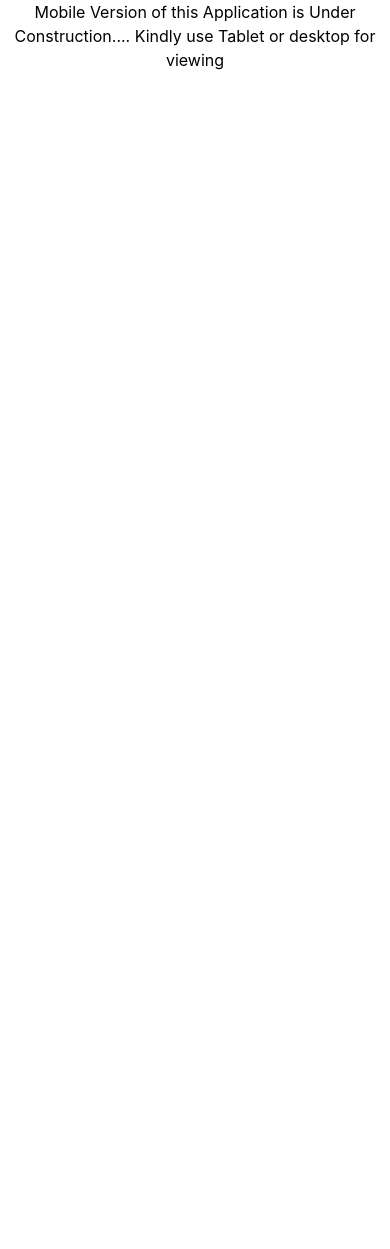
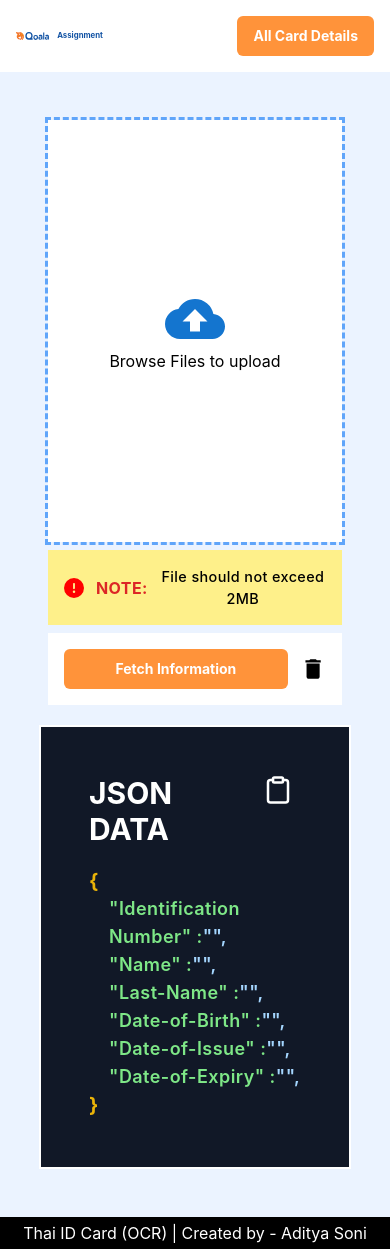
Before and after one commit to AdityaSoni007/OCR-Application-Adi, a React (Create React App) app in the folder frontend/: page / in a window 390 px wide. Before the commit the page ends 844 px from the top, so only its background shows below. Built offline with nearby package versions, Linux system fonts and the light colour scheme.

Commit message:
Added copied to clipboard option, improved the update modal, done with the responsiveness of the site, frontend completed

```diff
--- a/frontend/package.json
+++ b/frontend/package.json
@@ -8,6 +8,7 @@
     "@testing-library/user-event": "^13.5.0",
     "axios": "^1.6.2",
     "react": "^18.2.0",
+    "react-copy-to-clipboard": "^5.1.0",
     "react-data-table-component": "^7.5.4",
     "react-dom": "^18.2.0",
     "react-hot-toast": "^2.4.1",
--- a/frontend/src/App.css
+++ b/frontend/src/App.css
@@ -78,7 +78,7 @@
   100%{transform: rotate(1turn)}
 }
 
-@media(max-width:780px){
+@media(max-width:768px){
 
   .mainContent{
       flex-direction:column;
--- a/frontend/src/App.js
+++ b/frontend/src/App.js
@@ -8,30 +8,16 @@ import { useState, useEffect } from 'react';
 
 function App() {
 
-  const [isMobile, setIsMobile] = useState(window.innerWidth < 768);
-
-  useEffect(() => {
-    const handleResize = () => {
-      setIsMobile(window.innerWidth < 700);
-    };
-    window.addEventListener('resize', handleResize);
-    return () => {
-      window.removeEventListener('resize', handleResize);
-    };
-  }, []);
-
 
   return (
     <>
-      {isMobile ? (
-        <p className='text-center' >Mobile Version of this Application is Under Construction.... Kindly use Tablet or desktop for viewing</p>
-      ) : (<div>
+
         <Navbar />
         <Routes>
           <Route path="/" element={<MainContent />}></Route>
           <Route path="/allCards" element={<AllCards />}></Route>
         </Routes>
-        <Footer /></div>)}
+
     </>
   );
 }
--- a/frontend/src/components/AllCards.js
+++ b/frontend/src/components/AllCards.js
@@ -3,6 +3,7 @@ import DataTable from "react-data-table-component";
 import { apiConnector } from '../services/apiconnector'
 import { toast } from 'react-hot-toast';
 import UpdateModal from './UpdateModal';
+import Footer from './Footer';
 
 
 
@@ -71,7 +72,8 @@ function AllCards() {
     const columns = [
         {
             name: "Identification Number",
-            selector: row => row.identification_number
+            selector: row => row.identification_number,
+
         },
         {
             name: "Name",
@@ -87,17 +89,19 @@ function AllCards() {
         },
         {
             name: "Date-of-Issue",
-            selector: row => row.date_of_issue
+            selector: row => row.date_of_issue,
+            sortable: true
         },
         {
             name: "Date-of-Expiry",
-            selector: row => row.date_of_expiry
+            selector: row => row.date_of_expiry,
+            sortable: true
         },
         {
             name: "Action",
-            cell: (row) => (<div className='flex gap-x-2'><button className="text-white text-sm font-bold bg-[#d73939] rounded-md flex items-center justify-center px-[0.5rem]  h-[2.5rem] hover:bg-[#ff6b57] hover:shadow-md" onClick={() => { handleDelete(row) }}>Delete</button> <button className="text-white text-sm font-bold bg-[#ff933a] rounded-md flex items-center justify-center px-[0.5rem] h-[2.5rem] hover:bg-[#ff6400] hover:shadow-md" onClick={() => {
+            cell: (row) => (<div className='flex gap-x-2'> <button className="text-white text-sm font-bold bg-[#3ab3ff] rounded-md flex items-center justify-center px-[0.5rem] h-[2.5rem] hover:bg-[#0033ff] hover:shadow-md w-[5vw]" onClick={() => {
                 setModal(true); openUpdate(row)
-            }}> Update</button></div>)
+            }}> Update</button><button className="text-white text-sm font-bold bg-[#d73939] rounded-md flex items-center justify-center px-[0.5rem] w-[5vw] h-[2.5rem] hover:bg-[#ff6b57] hover:shadow-md" onClick={() => { handleDelete(row) }}>Delete</button></div>)
         }
 
     ]
@@ -184,14 +188,15 @@ function AllCards() {
                 return row.date_of_birth.toLowerCase().includes(event.target.value.toLowerCase())
             })
         }
-        if(event.target.value.toLowerCase()==""){
+
+        if(event.target.value.toLowerCase()===""){
             setLoad(!load);
         }
         setCardDetails(newData)
     }
     return (
         <>
-            <div className='w-[95vw] h-[90vh] mx-auto mt-5 '>
+            <div className='w-[95vw] mx-auto h-[90vh] mt-5 '>
                 <div className="text-end flex items-center justify-end">
                     <div className='mr-2'>
                         <label htmlFor="filter"></label>
@@ -201,7 +206,7 @@ function AllCards() {
                             name="filter"
                             value={filter}
                             onChange={changeHandler}
-                            className="outline"
+                            className="outline p-1"
                         >
 
                             <option>identification_number</option>
@@ -215,7 +220,10 @@ function AllCards() {
                 <DataTable title="Thai ID Card details" fixedHeader columns={columns} data={cardDetails} pagination customStyles={tableHeaderStyle}></DataTable>
             </div>
 
-            {modal ? <UpdateModal handleUpdate={handleUpdate} formData={formData} handleChange={handleChange} /> : <></>}
+            {modal ? <UpdateModal setModal={setModal} handleUpdate={handleUpdate} formData={formData} handleChange={handleChange} /> : <></>}
+
+
+
         </>
     )
 }
--- a/frontend/src/components/Footer.js
+++ b/frontend/src/components/Footer.js
@@ -4,7 +4,7 @@ function Footer() {
     return (
         <>
 
-            <div className="text-center bg-black text-white p-1" >Created with ❤️ by - Aditya Soni</div>
+            <div className="text-center bg-black text-white p-1" >Thai ID Card (OCR) | Created by - Aditya Soni</div>
         </>
     )
 }
--- a/frontend/src/components/ImageUploader.js
+++ b/frontend/src/components/ImageUploader.js
@@ -65,11 +65,11 @@ function ImageUploader({ setFormData, setLoading }) {
 
 
     return (
-        <div className=" flex flex-col md:w-[50%] ">
+        <div className=" flex flex-col md:w-[50%] max-md:w-[100%] ">
 
-            <form className="sm:max-md:h-[50vh] md:h-[80%] md:w-[100%] flex flex-col items-center justify-center outline-dashed bg-[white] outline-blue-400 cursor-pointer" onClick={() => document.querySelector(".input-field").click()}>
+            <form className="max-md:h-[50vh] md:h-[80%] flex flex-col items-center justify-center outline-dashed bg-[white] outline-blue-400 cursor-pointer" onClick={() => document.querySelector(".input-field").click()}>
                 <input type="file" accept="image/png, image/jpg, image/jpeg" className="input-field" onChange={handleFileChange} hidden name="image" />
-                {image ? <img src={image} width={340} height={240} alt={fileName} /> :
+                {image ? <img src={image} width={280} height={180} alt={fileName} /> :
                     <>
                         <MdCloudUpload color='#1475cf' size={60} />
                         <p>Browse Files to upload</p>
@@ -82,8 +82,8 @@ function ImageUploader({ setFormData, setLoading }) {
 
             <section className=" mt-2 flex items-center p-4 bg-yellow-200 w-[100%]  tracking-wide gap-3 text-center"><img src="./assets/alert.svg" alt="alert icon" />
 
-                <span className="text-red-600 font-bold text-lg">NOTE: </span>
-                <span className="font-medium">File should not exceed 2MB </span>
+                <span className="text-red-600 font-bold ">NOTE: </span>
+                <span className="font-medium text-[90%]">File should not exceed 2MB </span>
 
             </section>
 
--- a/frontend/src/components/InformationCard.js
+++ b/frontend/src/components/InformationCard.js
@@ -1,4 +1,8 @@
 import React from 'react'
+import { CopyToClipboard } from 'react-copy-to-clipboard';
+import { toast } from 'react-hot-toast';
+import { FiClipboard } from "react-icons/fi";
+
 
 function InformationCard({ formData, loading }) {
 
@@ -40,7 +44,7 @@ function InformationCard({ formData, loading }) {
   return (
     <>
 
-      <div className="sm:max-md:gap-y-10 md:w-[50%] h-[100%] flex items-start justify-center ">
+      <div className=" md:w-[50%] h-[100%] max-md:w-[100vw] max-md:mt-5 flex items-start justify-center ">
 
 
         {
@@ -49,7 +53,10 @@ function InformationCard({ formData, loading }) {
           </div>) :
             (<div className="border-2 border-white bg-gray-900 p-12 w-[80%]">
 
-              <h1 className="text-[#ffffff] text-4xl font-bold text-center mb-5">JSON DATA</h1>
+              <div className="flex  justify-between items-start">
+                <h1 className="text-[#ffffff] text-3xl font-bold  mb-5">JSON DATA</h1>
+                <CopyToClipboard text={JSON.stringify(formData)}
+                  onCopy={() => toast.success("Copied to clipboard")}><button className='text-white  px-2 text-end'>< FiClipboard className='text-3xl hover:text-[#7bc4f4]' /></button></CopyToClipboard></div>
               <span className="text-yellow-500 text-xl font-bold mb-2">{bracket1} </span>
               {CardDetails.map((item) => (<p className={`${css_attribute}`}>"{item.label}" :
                 <span className="text-[#a5d6ff]">"{item.field}",</span>
--- a/frontend/src/components/MainContent.js
+++ b/frontend/src/components/MainContent.js
@@ -1,6 +1,7 @@
 import React,{useState} from 'react'
 import ImageUploader from './ImageUploader'
 import InformationCard from './InformationCard'
+import Footer from './Footer';
 
 
 function MainContent() {
@@ -17,10 +18,13 @@ function MainContent() {
 
   return (
     <>
-      <div className='flex mainContent  lg:h-[90vh] p-12 bg-[#ebf3ff] '>
+      <div className='flex mainContent lg:h-[95vh] p-12 bg-[#ebf3ff] '>
+
         <ImageUploader formData={formData} setFormData={setFormData} loading={loading} setLoading={setLoading}/>
         <InformationCard formData={formData} loading={loading}  />
+
       </div>
+      <Footer />
     </>
   )
 }
--- a/frontend/src/components/Navbar.js
+++ b/frontend/src/components/Navbar.js
@@ -9,8 +9,8 @@ function Navbar() {
                                    {/* NAVIGATION BAR */}
             <nav className=" w-[100%] flex items-center justify-between  p-4">
                 <div className="flex gap-2 items-center justify-center ">
-                    <Link to ='/' onClick={()=>{setData(true)}}><img src="./assets/qoala-logo.svg" className="hover:cursor-pointer" alt="Qoala-icon"></img></Link>
-                    <h1 className="font-bold text-[#1253a4] text-2xl">Assignment</h1>
+                    <Link to ='/' onClick={()=>{setData(true)}}><img src="./assets/qoala-logo.svg" className="hover:cursor-pointer w-[8.5vw]" alt="Qoala-icon"></img></Link>
+                    <h1 className="font-bold text-[#1253a4] text-[2vw]">Assignment</h1>
                 </div>
 
                 <div className="flex gap-x-2 justify-center items-center ">
--- a/frontend/src/components/UpdateModal.js
+++ b/frontend/src/components/UpdateModal.js
@@ -1,13 +1,15 @@
 import React from 'react'
 
-function UpdateModal({ handleUpdate, formData, handleChange }) {
+function UpdateModal({ handleUpdate, formData, handleChange,setModal }) {
 
     const cssAttributes= "rounded-sm bg-gray-200 border-b-2 border-gray-800 p-1 outline-none w-[50%]";
     const attributes ="text-[#79de82] text-lg font-semibold"
 
     return (
         <div className='fixed inset-0 z-[1000] mt-0 grid place-items-center overflow-auto backdrop-blur-sm' >
+
             <form onSubmit={(e) => handleUpdate(formData._id, e)} className=' p-6 flex flex-col gap-y-5 border-2 border-black w-[50vw] shadow-black shadow-2xl bg-[#111827]'>
+                <h1 className=' text-white text-3xl font-semibold mb-3'>Update Details</h1>
                 <div className=" flex justify-between" ><label className={`${attributes}`}>"Identification Number" :</label>
                     <input
                         type="text"
@@ -52,7 +54,8 @@ function UpdateModal({ handleUpdate, formData, handleChange }) {
                     onChange={(e) => handleChange(e, "date_of_expiry")}
                     className= {`${cssAttributes}`}
                 /></div>
-                <button type="submit" className="text-white text-sm font-bold bg-[#ff933a] rounded-md flex items-center justify-center px-[0.5rem] h-[2.5rem] hover:bg-[#ff6400] hover:shadow-md" >Update</button>
+                <div className='flex items-center justify-end gap-2'><button type="submit" className="text-white text-sm font-bold bg-[#ff933a] rounded-md flex items-center justify-center px-[1.5rem] h-[2.5rem] hover:bg-[#ff6400] hover:shadow-md" >Update</button>
+                <button  className="text-white text-sm font-bold bg-[#1253a4] rounded-md flex items-center justify-center px-[1.5rem] h-[2.5rem] hover:shadow-md" onClick={()=>{setModal(false)}}>Back</button></div>
             </form>
         </div>
     )
```
Also changed, not shown: 1 other file (tests, documents, lock files or other folders).
